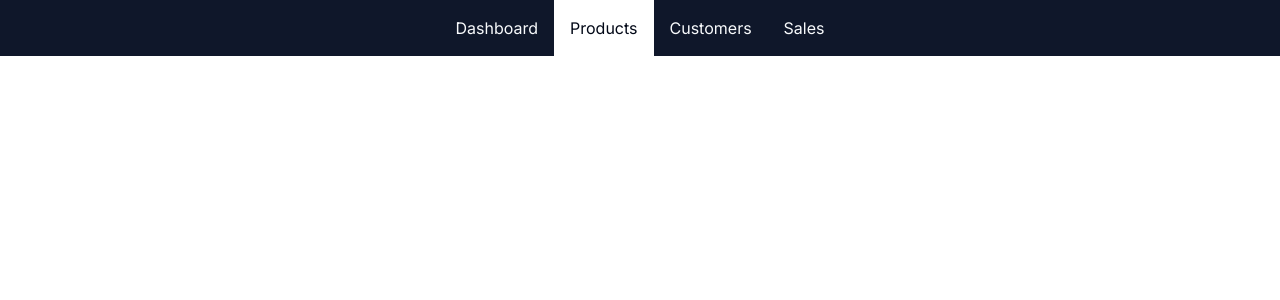
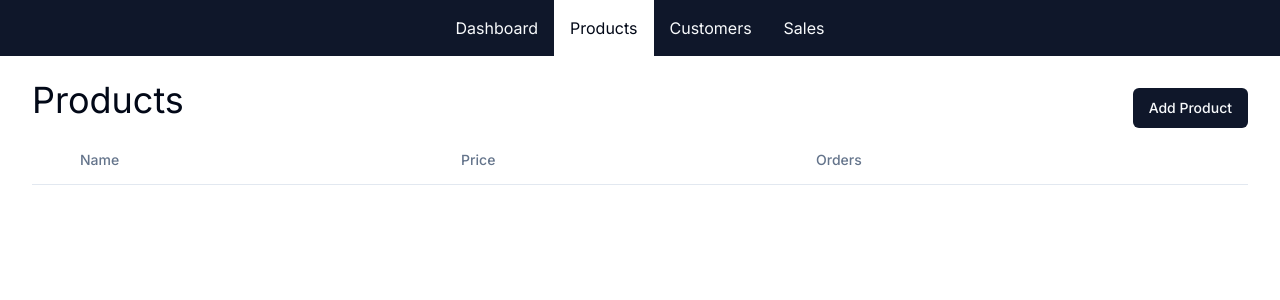
Before and after one commit to brhoughton/next-ecommerce, a Next.js app: page /admin/products in a window 1280 px wide. Shown: the top 300 px of the page. Built offline with nearby package versions, Linux system fonts and the light colour scheme.

Commit message:
Form and labels

```diff
--- a/package.json
+++ b/package.json
@@ -10,6 +10,8 @@
   },
   "dependencies": {
     "@prisma/client": "^5.11.0",
+    "@radix-ui/react-label": "^2.0.2",
+    "@radix-ui/react-slot": "^1.0.2",
     "class-variance-authority": "^0.7.0",
     "clsx": "^2.1.0",
     "lucide-react": "^0.367.0",
--- /dev/null
+++ b/src/app/admin/_components/PageHeader.tsx
@@ -0,0 +1,5 @@
+import { ReactNode } from "react";
+
+export default function PageHeader({ children }: { children: ReactNode }) {
+	return <h1 className="text-4xl mb-4">{children}</h1>;
+}
--- /dev/null
+++ b/src/app/admin/products/_components/ProductForm.tsx
@@ -0,0 +1,20 @@
+"use client";
+
+import { Input } from "@/components/ui/input";
+import { Label } from "@/components/ui/label";
+
+export function ProductForm() {
+	return (
+		<form className="space-y-8">
+			<div className="space-y-2">
+				<Label htmlFor="name">Name</Label>
+				<Input
+					type="text"
+					id="name"
+					name="name"
+					required
+				/>
+			</div>
+		</form>
+	);
+}
--- /dev/null
+++ b/src/app/admin/products/new/page.tsx
@@ -0,0 +1,11 @@
+import PageHeader from "../../_components/PageHeader";
+import { ProductForm } from "../_components/ProductForm";
+
+export default function NewProductPage() {
+	return (
+		<>
+			<PageHeader>Add Product</PageHeader>
+			<ProductForm />
+		</>
+	);
+}
--- a/src/app/admin/products/page.tsx
+++ b/src/app/admin/products/page.tsx
@@ -1 +1,45 @@
-export default function AdminProductsPage() {}
+import { Button } from "@/components/ui/button";
+import PageHeader from "../_components/PageHeader";
+import Link from "next/link";
+import {
+	Table,
+	TableBody,
+	TableHead,
+	TableHeader,
+	TableRow,
+} from "@/components/ui/table";
+
+export default function AdminProductsPage() {
+	return (
+		<>
+			<div className="flex justify-between items-center gap-4">
+				<PageHeader>Products</PageHeader>
+				<Button asChild>
+					<Link href="/admin/products/new">Add Product</Link>
+				</Button>
+			</div>
+			<ProductsTable />
+		</>
+	);
+}
+
+function ProductsTable() {
+	return (
+		<Table>
+			<TableHeader>
+				<TableRow>
+					<TableHead className="w-0">
+						<span className="sr-only">Available For Purchase</span>
+					</TableHead>
+					<TableHead>Name</TableHead>
+					<TableHead>Price</TableHead>
+					<TableHead>Orders</TableHead>
+					<TableHead className="w-0">
+						<span className="sr-only">Actions</span>
+					</TableHead>
+				</TableRow>
+			</TableHeader>
+			<TableBody></TableBody>
+		</Table>
+	);
+}
--- /dev/null
+++ b/src/components/ui/button.tsx
@@ -0,0 +1,56 @@
+import * as React from "react";
+import { Slot } from "@radix-ui/react-slot";
+import { cva, type VariantProps } from "class-variance-authority";
+
+import { cn } from "@/lib/utils";
+
+const buttonVariants = cva(
+	"inline-flex items-center justify-center whitespace-nowrap rounded-md text-sm font-medium ring-offset-background transition-colors focus-visible:outline-none focus-visible:ring-2 focus-visible:ring-ring focus-visible:ring-offset-2 disabled:pointer-events-none disabled:opacity-50",
+	{
+		variants: {
+			variant: {
+				default: "bg-primary text-primary-foreground hover:bg-primary/90",
+				destructive:
+					"bg-destructive text-destructive-foreground hover:bg-destructive/90",
+				outline:
+					"border border-input bg-background hover:bg-accent hover:text-accent-foreground",
+				secondary:
+					"bg-secondary text-secondary-foreground hover:bg-secondary/80",
+				ghost: "hover:bg-accent hover:text-accent-foreground",
+				link: "text-primary underline-offset-4 hover:underline",
+			},
+			size: {
+				default: "h-10 px-4 py-2",
+				sm: "h-9 rounded-md px-3",
+				lg: "h-11 rounded-md px-8",
+				icon: "h-10 w-10",
+			},
+		},
+		defaultVariants: {
+			variant: "default",
+			size: "default",
+		},
+	}
+);
+
+export interface ButtonProps
+	extends React.ButtonHTMLAttributes<HTMLButtonElement>,
+		VariantProps<typeof buttonVariants> {
+	asChild?: boolean;
+}
+
+const Button = React.forwardRef<HTMLButtonElement, ButtonProps>(
+	({ className, variant, size, asChild = false, ...props }, ref) => {
+		const Comp = asChild ? Slot : "button";
+		return (
+			<Comp
+				className={cn(buttonVariants({ variant, size, className }))}
+				ref={ref}
+				{...props}
+			/>
+		);
+	}
+);
+Button.displayName = "Button";
+
+export { Button, buttonVariants };
--- /dev/null
+++ b/src/components/ui/input.tsx
@@ -0,0 +1,25 @@
+import * as React from "react"
+
+import { cn } from "@/lib/utils"
+
+export interface InputProps
+  extends React.InputHTMLAttributes<HTMLInputElement> {}
+
+const Input = React.forwardRef<HTMLInputElement, InputProps>(
+  ({ className, type, ...props }, ref) => {
+    return (
+      <input
+        type={type}
+        className={cn(
+          "flex h-10 w-full rounded-md border border-input bg-background px-3 py-2 text-sm ring-offset-background file:border-0 file:bg-transparent file:text-sm file:font-medium placeholder:text-muted-foreground focus-visible:outline-none focus-visible:ring-2 focus-visible:ring-ring focus-visible:ring-offset-2 disabled:cursor-not-allowed disabled:opacity-50",
+          className
+        )}
+        ref={ref}
+        {...props}
+      />
+    )
+  }
+)
+Input.displayName = "Input"
+
+export { Input }
--- /dev/null
+++ b/src/components/ui/label.tsx
@@ -0,0 +1,26 @@
+"use client"
+
+import * as React from "react"
+import * as LabelPrimitive from "@radix-ui/react-label"
+import { cva, type VariantProps } from "class-variance-authority"
+
+import { cn } from "@/lib/utils"
+
+const labelVariants = cva(
+  "text-sm font-medium leading-none peer-disabled:cursor-not-allowed peer-disabled:opacity-70"
+)
+
+const Label = React.forwardRef<
+  React.ElementRef<typeof LabelPrimitive.Root>,
+  React.ComponentPropsWithoutRef<typeof LabelPrimitive.Root> &
+    VariantProps<typeof labelVariants>
+>(({ className, ...props }, ref) => (
+  <LabelPrimitive.Root
+    ref={ref}
+    className={cn(labelVariants(), className)}
+    {...props}
+  />
+))
+Label.displayName = LabelPrimitive.Root.displayName
+
+export { Label }
--- /dev/null
+++ b/src/components/ui/table.tsx
@@ -0,0 +1,117 @@
+import * as React from "react"
+
+import { cn } from "@/lib/utils"
+
+const Table = React.forwardRef<
+  HTMLTableElement,
+  React.HTMLAttributes<HTMLTableElement>
+>(({ className, ...props }, ref) => (
+  <div className="relative w-full overflow-auto">
+    <table
+      ref={ref}
+      className={cn("w-full caption-bottom text-sm", className)}
+      {...props}
+    />
+  </div>
+))
+Table.displayName = "Table"
+
+const TableHeader = React.forwardRef<
+  HTMLTableSectionElement,
+  React.HTMLAttributes<HTMLTableSectionElement>
+>(({ className, ...props }, ref) => (
+  <thead ref={ref} className={cn("[&_tr]:border-b", className)} {...props} />
+))
+TableHeader.displayName = "TableHeader"
+
+const TableBody = React.forwardRef<
+  HTMLTableSectionElement,
+  React.HTMLAttributes<HTMLTableSectionElement>
+>(({ className, ...props }, ref) => (
+  <tbody
+    ref={ref}
+    className={cn("[&_tr:last-child]:border-0", className)}
+    {...props}
+  />
+))
+TableBody.displayName = "TableBody"
+
+const TableFooter = React.forwardRef<
+  HTMLTableSectionElement,
+  React.HTMLAttributes<HTMLTableSectionElement>
+>(({ className, ...props }, ref) => (
+  <tfoot
+    ref={ref}
+    className={cn(
+      "border-t bg-muted/50 font-medium [&>tr]:last:border-b-0",
+      className
+    )}
+    {...props}
+  />
+))
+TableFooter.displayName = "TableFooter"
+
+const TableRow = React.forwardRef<
+  HTMLTableRowElement,
+  React.HTMLAttributes<HTMLTableRowElement>
+>(({ className, ...props }, ref) => (
+  <tr
+    ref={ref}
+    className={cn(
+      "border-b transition-colors hover:bg-muted/50 data-[state=selected]:bg-muted",
+      className
+    )}
+    {...props}
+  />
+))
+TableRow.displayName = "TableRow"
+
+const TableHead = React.forwardRef<
+  HTMLTableCellElement,
+  React.ThHTMLAttributes<HTMLTableCellElement>
+>(({ className, ...props }, ref) => (
+  <th
+    ref={ref}
+    className={cn(
+      "h-12 px-4 text-left align-middle font-medium text-muted-foreground [&:has([role=checkbox])]:pr-0",
+      className
+    )}
+    {...props}
+  />
+))
+TableHead.displayName = "TableHead"
+
+const TableCell = React.forwardRef<
+  HTMLTableCellElement,
+  React.TdHTMLAttributes<HTMLTableCellElement>
+>(({ className, ...props }, ref) => (
+  <td
+    ref={ref}
+    className={cn("p-4 align-middle [&:has([role=checkbox])]:pr-0", className)}
+    {...props}
+  />
+))
+TableCell.displayName = "TableCell"
+
+const TableCaption = React.forwardRef<
+  HTMLTableCaptionElement,
+  React.HTMLAttributes<HTMLTableCaptionElement>
+>(({ className, ...props }, ref) => (
+  <caption
+    ref={ref}
+    className={cn("mt-4 text-sm text-muted-foreground", className)}
+    {...props}
+  />
+))
+TableCaption.displayName = "TableCaption"
+
+export {
+  Table,
+  TableHeader,
+  TableBody,
+  TableFooter,
+  TableHead,
+  TableRow,
+  TableCell,
+  TableCaption,
+}
--- /dev/null
+++ b/src/components/ui/textarea.tsx
@@ -0,0 +1,24 @@
+import * as React from "react"
+
+import { cn } from "@/lib/utils"
+
+export interface TextareaProps
+  extends React.TextareaHTMLAttributes<HTMLTextAreaElement> {}
+
+const Textarea = React.forwardRef<HTMLTextAreaElement, TextareaProps>(
+  ({ className, ...props }, ref) => {
+    return (
+      <textarea
+        className={cn(
+          "flex min-h-[80px] w-full rounded-md border border-input bg-background px-3 py-2 text-sm ring-offset-background placeholder:text-muted-foreground focus-visible:outline-none focus-visible:ring-2 focus-visible:ring-ring focus-visible:ring-offset-2 disabled:cursor-not-allowed disabled:opacity-50",
+          className
+        )}
+        ref={ref}
+        {...props}
+      />
+    )
+  }
+)
+Textarea.displayName = "Textarea"
+
+export { Textarea }
```
Also changed, not shown: 1 other file (tests, documents, lock files or other folders).
